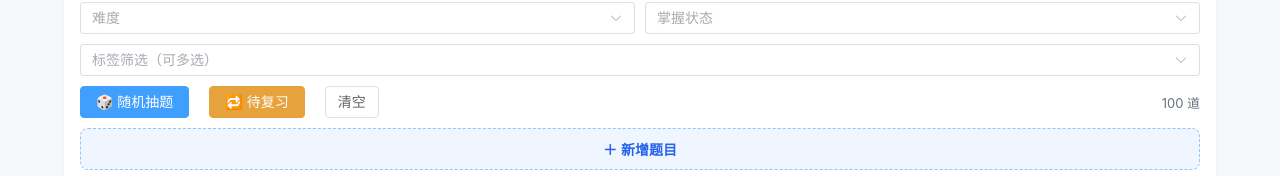
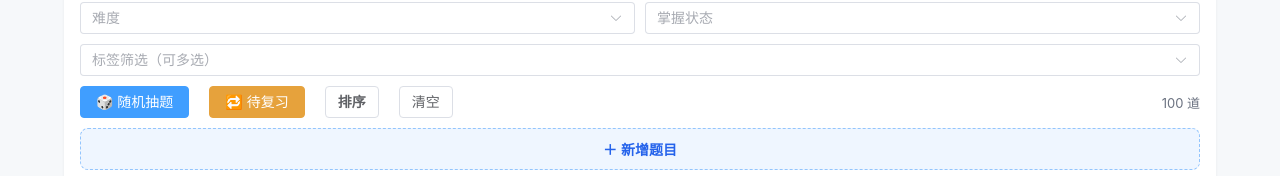
Before and after one commit to X1aoHei/hotcode, a Vue app: page /#/ in a window 1280 px wide. Shown: the part 179-355 px from the top of the page. Built offline with nearby package versions, Linux system fonts and the light colour scheme.

Commit message:
[Feature]增加题号排序

```diff
--- a/src/views/ProblemList.vue
+++ b/src/views/ProblemList.vue
@@ -27,10 +27,20 @@ const keyword = ref('')
 const selectedDifficulty = ref<Difficulty | ''>('')
 const selectedTags = ref<string[]>([])
 const selectedStatus = ref<MasteryStatus | ''>('')
+const sortOrder = ref<'default' | 'asc' | 'desc'>('default')
+
+function toggleSort() {
+  sortOrder.value =
+    sortOrder.value === 'default' ? 'asc' : sortOrder.value === 'asc' ? 'desc' : 'default'
+}
+
+const sortLabel = computed(() =>
+  sortOrder.value === 'asc' ? '↑ 题号升序' : sortOrder.value === 'desc' ? '↓ 题号降序' : '排序'
+)
 
 const filtered = computed(() => {
   const kw = keyword.value.trim().toLowerCase()
-  return problems.value.filter((p) => {
+  const list = problems.value.filter((p) => {
     if (kw) {
       const hit =
         String(p.id).includes(kw) ||
@@ -44,6 +54,9 @@ const filtered = computed(() => {
     if (selectedStatus.value && progress.getStatus(p.id) !== selectedStatus.value) return false
     return true
   })
+  if (sortOrder.value === 'asc') return [...list].sort((a, b) => a.id - b.id)
+  if (sortOrder.value === 'desc') return [...list].sort((a, b) => b.id - a.id)
+  return list
 })
 
 function diffClass(d: Difficulty) {
@@ -89,6 +102,7 @@ function clearFilters() {
   selectedDifficulty.value = ''
   selectedTags.value = []
   selectedStatus.value = ''
+  sortOrder.value = 'default'
 }
 
 // ── 导入 / 导出 ──
@@ -190,6 +204,11 @@ const statsBar = computed(() => {
       <div class="action-row">
         <el-button type="primary" class="action-btn" @click="randomPick">🎲 随机抽题</el-button>
         <el-button type="warning" class="action-btn" @click="randomFromUnmastered">🔁 待复习</el-button>
+        <el-button
+          class="action-btn-sort"
+          :class="{ 'sort-active': sortOrder !== 'default' }"
+          @click="toggleSort"
+        >{{ sortLabel }}</el-button>
         <el-button class="action-btn-clear" @click="clearFilters">清空</el-button>
         <span class="result-count">{{ filtered.length }} 道</span>
       </div>
@@ -315,6 +334,14 @@ const statsBar = computed(() => {
 }
 .action-btn-clear {
   padding: 8px 12px;
+}
+.action-btn-sort {
+  padding: 8px 12px;
+  font-weight: 600;
+}
+.sort-active {
+  color: #2563eb !important;
+  border-color: #93c5fd !important;
 }
 .result-count {
   margin-left: auto;
```
